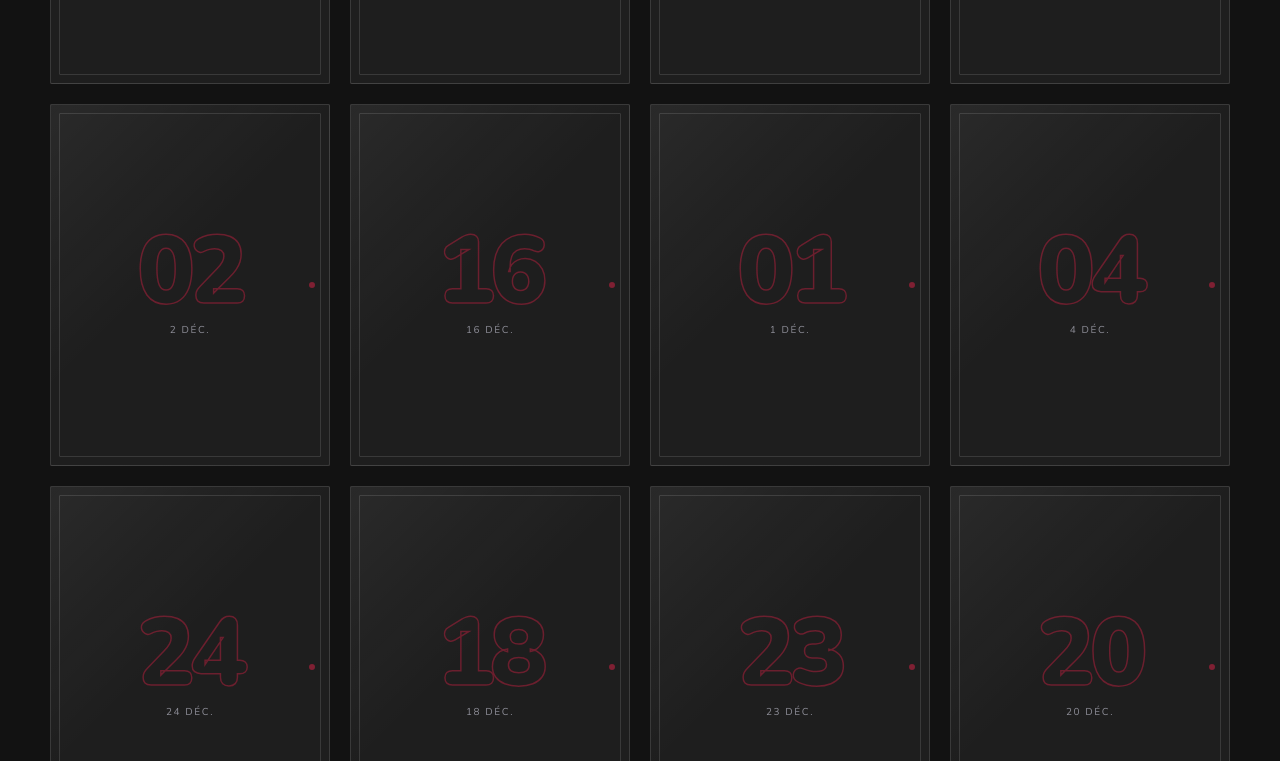
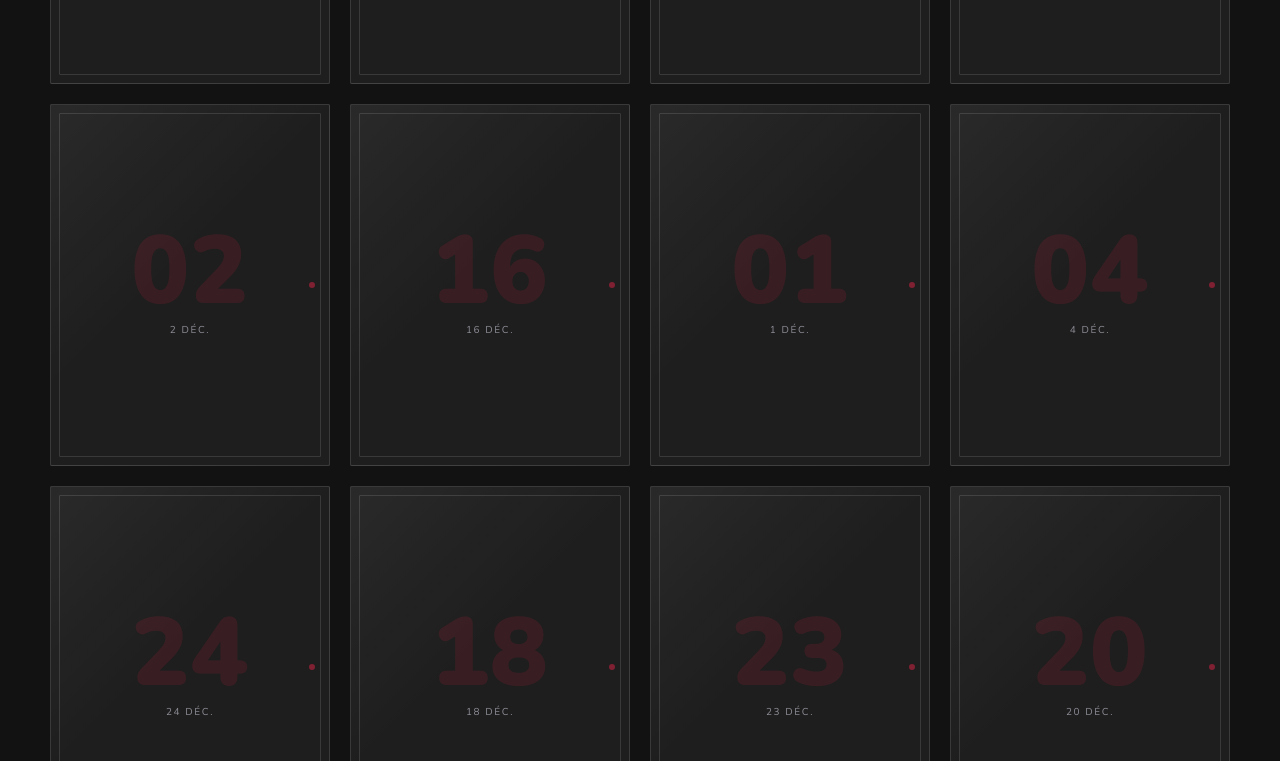
Before and after one commit to LiolluryZ/Capsule-Accor, a website: page index.html in a window 1280 px wide. Shown: the part 848-1609 px from the top of the page. Drawn offline with nearby package versions, Linux system fonts and the light colour scheme.

Commit message:
Accueil : chiffres des portes en remplissage teinté (plus de chevauchement ni de traits parasites)
Co-Authored-By: Claude Sonnet 5.5 <noreply@anthropic.com>

```diff
--- a/index.html
+++ b/index.html
@@ -65,7 +65,7 @@ header.hero h1 span { color: var(--accent-hi); }
   background: radial-gradient(ellipse 90% 70% at 50% 0%, rgba(223, 33, 71, .18), transparent 70%), var(--veil);
   color: inherit; text-decoration: none; transition: border-color .3s, transform .4s cubic-bezier(.2, .8, .2, 1);
 }
-.inside .n { font-family: var(--display); font-weight: 900; font-size: 56px; line-height: .8; letter-spacing: -.05em; color: transparent; -webkit-text-stroke: 1.2px var(--accent); transition: color .3s; font-variant-numeric: tabular-nums; }
+.inside .n { font-family: var(--display); font-weight: 900; font-size: 56px; line-height: .8; letter-spacing: -.01em; color: rgba(223, 33, 71, .45); transition: color .3s; font-variant-numeric: tabular-nums; }
 .inside h2 { margin: 0; font-family: var(--display); font-weight: 700; font-size: 25px; line-height: 1.05; letter-spacing: -.02em; text-wrap: balance; }
 .inside p { margin: 0; font-size: 14.5px; line-height: 1.55; color: var(--muted); }
 .inside .meta { margin-top: auto; padding-top: 10px; border-top: 1px solid var(--line); display: flex; justify-content: space-between; align-items: center; font-size: 11px; letter-spacing: .12em; text-transform: uppercase; color: var(--faint); }
@@ -95,15 +95,15 @@ a.inside:hover .arrow { transform: translateX(4px); }
   background: var(--accent); opacity: .5; transform: translateY(-50%);
 }
 .panel .num {
-  font-family: var(--display); font-weight: 900; font-size: clamp(64px, 9vw, 96px); line-height: .8; letter-spacing: -.05em;
-  color: transparent; -webkit-text-stroke: 1.5px var(--accent); font-variant-numeric: tabular-nums; transition: color .3s;
+  font-family: var(--display); font-weight: 900; font-size: clamp(64px, 9vw, 96px); line-height: .8; letter-spacing: .01em;
+  color: rgba(223, 33, 71, .42); font-variant-numeric: tabular-nums; transition: color .3s;
 }
 .panel .tag { font-size: 10px; letter-spacing: .16em; text-transform: uppercase; color: var(--faint); }
 .door.ready .panel { border-color: rgba(223, 33, 71, .55); animation: pulse 2.6s ease-in-out infinite; }
 .door.ready .panel:hover { border-color: var(--accent); }
 .door.ready .panel:hover .num { color: var(--accent); }
 .door.locked .panel { cursor: not-allowed; }
-.door.locked .num { -webkit-text-stroke-color: rgba(223, 33, 71, .4); }
+.door.locked .num { color: rgba(223, 33, 71, .14); }
 @keyframes pulse { 50% { box-shadow: 0 0 0 1px rgba(223, 33, 71, .25), 0 0 26px rgba(223, 33, 71, .22); } }
 .panel:focus-visible, a.inside:focus-visible, footer a:focus-visible, .debug button:focus-visible { outline: 2px solid var(--accent); outline-offset: 3px; }
 
```
